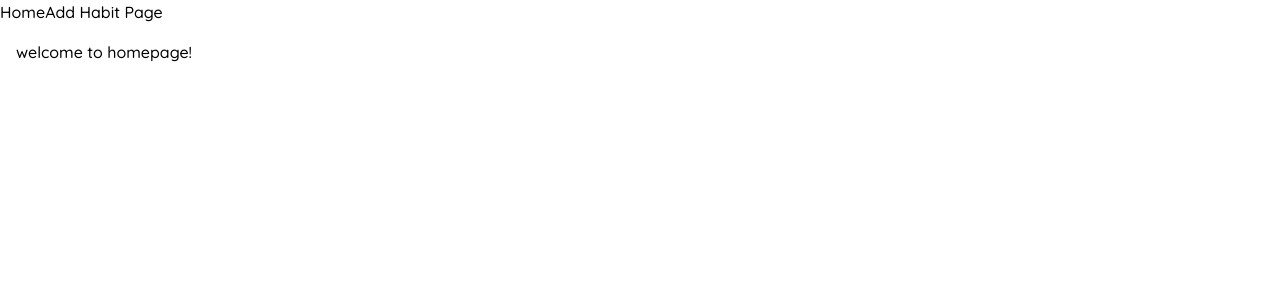
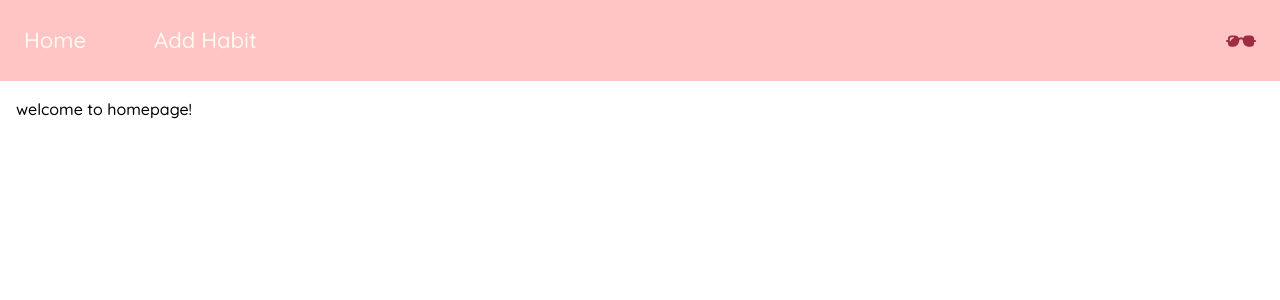
Before and after one commit to Rumeysa-koseoglu/daily-habits-tracker, a React (Vite) app: page /home in a window 1280 px wide. Shown: the top 300 px of the page. Built offline with nearby package versions, Linux system fonts and the light colour scheme.

Commit message:
style: add styling to navbar

```diff
--- a/src/pages/Navbar.jsx
+++ b/src/pages/Navbar.jsx
@@ -1,11 +1,16 @@
-import React from "react";
 import { Link } from "react-router-dom";
-
+import { GiSunglasses } from "react-icons/gi";
+import { BsSunglasses } from "react-icons/bs";
 function Navbar() {
   return (
-    <nav>
+    <nav className="grid grid-cols-[130px_150px_auto] p-6 bg-[#FFC4C4] text-[22px] text-[#fff8f1]">
       <Link to="/home">Home</Link>
-      <Link to="/add-habit">Add Habit Page</Link>
+      <Link to="/add-habit">Add Habit</Link>
+
+      <div className="flex items-center justify-end">
+        <BsSunglasses className="text-[#9e2d43] text-3xl" />
+        {/* <GiSunglasses className="text-[34px] text-[#FCF5EE]" /> */}
+      </div>
     </nav>
   );
 }
```
